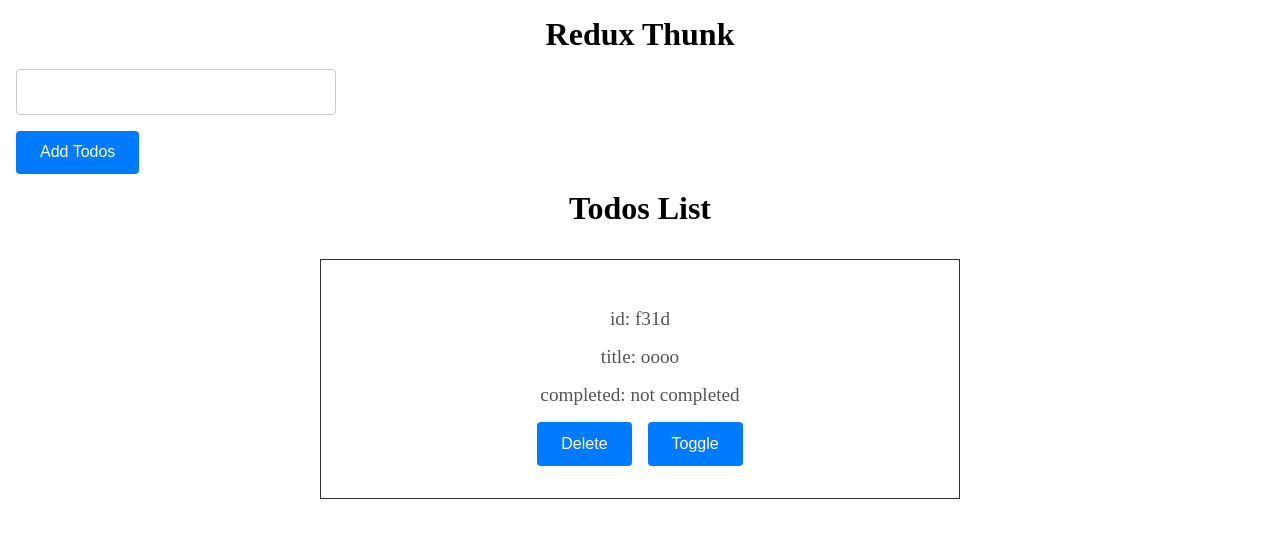
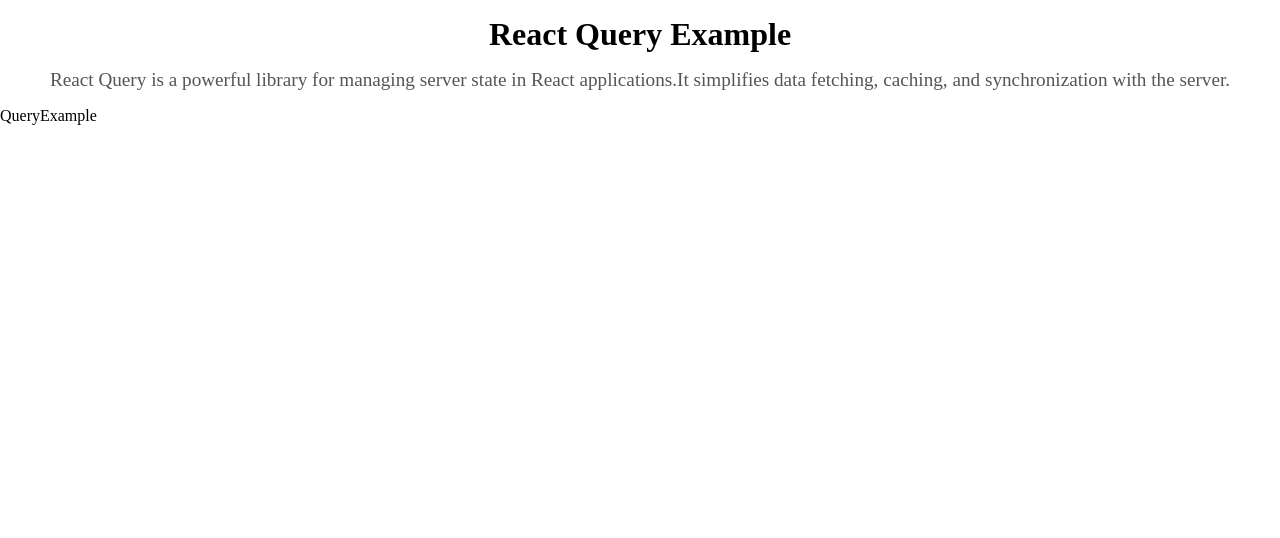
Before and after one commit to Tausifqureshi/React_Revision, a React (Vite) app: page / in a window 1280 px wide. Shown: the top 538 px of the page. Built offline with nearby package versions, Linux system fonts and the light colour scheme; data requests are answered from the project's data file.

Commit message:
React Quer

```diff
--- a/package.json
+++ b/package.json
@@ -12,6 +12,7 @@
   },
   "dependencies": {
     "@reduxjs/toolkit": "^2.3.0",
+    "@tanstack/react-query": "^5.77.2",
     "axios": "^1.7.7",
     "date-fns": "^4.1.0",
     "json-server": "^1.0.0-beta.3",
--- a/src/App.jsx
+++ b/src/App.jsx
@@ -28,7 +28,7 @@ import Memoize_React from "./React Perfomance and Advance Hook/MemoizeAllConsept
 import MemoizeAllConsept from "./React Perfomance and Advance Hook/MemoizeAllConsept";
 import Redux from "./Redux/Redux";
 import ReduxThunk from "./Redux Thunk/ReduxThunk";
-
+import ReactQuery from "./React Query/ReactQuery";
 export default function App() {
   const lastName = (name) => name.toUpperCase(); //function ko bhi render kar sakte hai JSX me niche.
   let firstName = "Tausif";
@@ -98,7 +98,10 @@ export default function App() {
       {/* <Redux />/ */}
 
       {/* Redux Thunk File use */}
-      <ReduxThunk />
+      {/* <ReduxThunk /> */}
+
+      {/* React Query File use */}
+      <ReactQuery />
 
       {/* <Z /> */}
     </div>
--- /dev/null
+++ b/src/React Query/QueryExample.jsx
@@ -0,0 +1,9 @@
+import React from 'react'
+
+function QueryExample() {
+  return (
+    <div>QueryExample</div>
+  )
+}
+
+export default QueryExample
--- /dev/null
+++ b/src/React Query/ReactQuery.jsx
@@ -0,0 +1,20 @@
+import React from 'react'
+import QueryExample from './QueryExample'
+
+function ReactQuery() {
+  return (
+   <>
+     <h1 style={{ textAlign: "center" }}>React Query Example</h1>
+     <p style={{ textAlign: "center" , fontSize: "1.2em" }}>
+       React Query is a powerful library for managing server state in React applications.It simplifies data fetching, caching, and synchronization with the server.
+
+     </p>
+
+     <QueryExample />
+        <p style={{ textAlign: "center" }}>
+     </p>
+   </>
+  )
+}
+
+export default ReactQuery
--- /dev/null
+++ b/src/React Query/Thory.jsx
@@ -0,0 +1,2 @@
+// ================================================ React Query ================================================== //
+// ChatGPT Se Liya Hua Syntex --->
```
Also changed, not shown: 1 other file (tests, documents, lock files or other folders).
